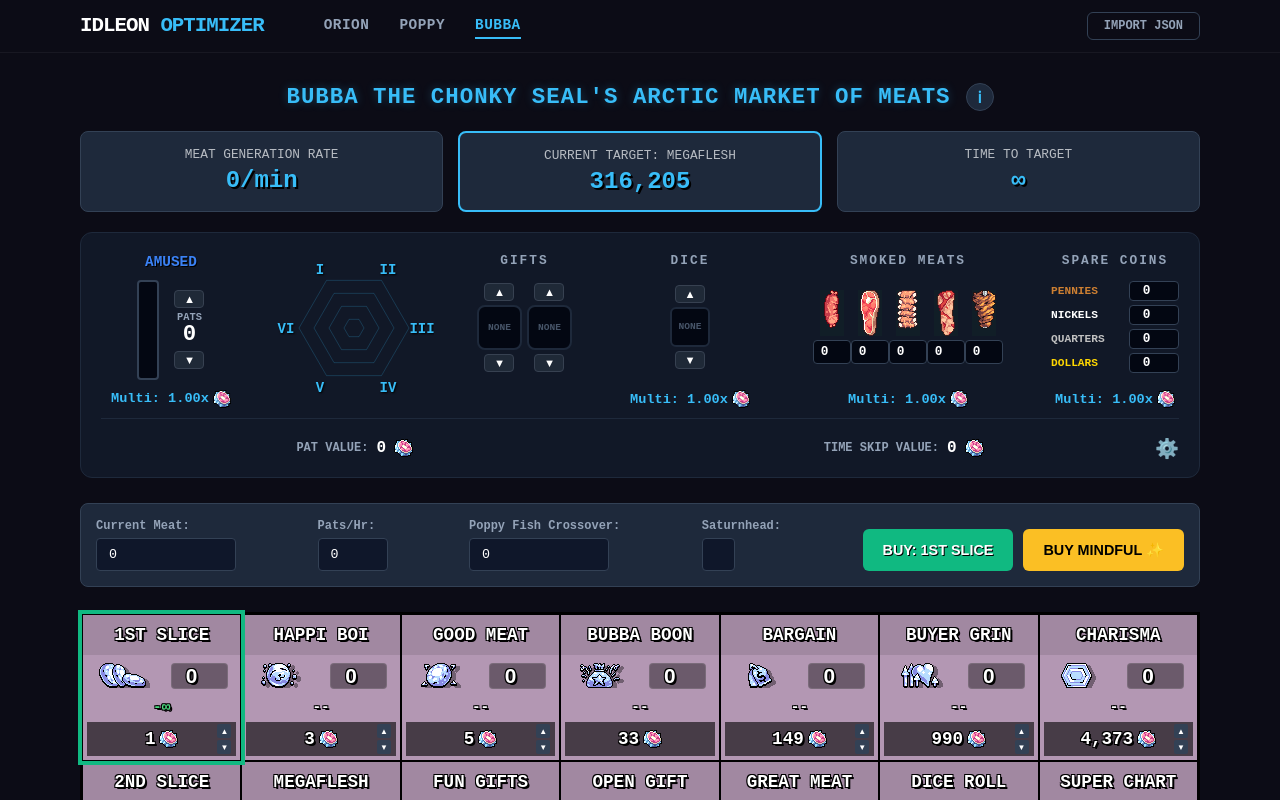
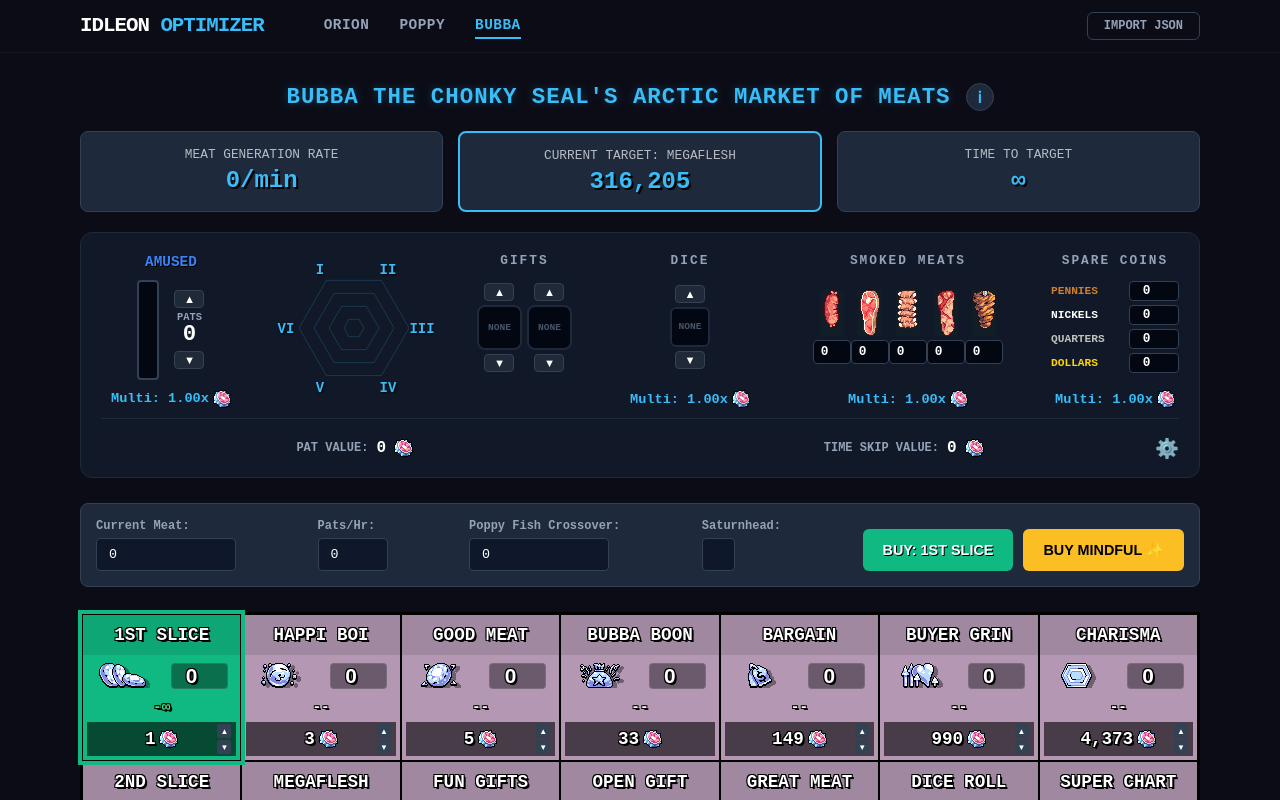
Before and after one commit to deixadilson/idleon-optimizer, a Nuxt app: page /bubba in a window 1280 px wide. Shown: the top 800 px of the page. Built offline with nearby package versions, Linux system fonts and the light colour scheme.

Commit message:
feat: Big Tenderloin and Real Love Bubba mechanics

```diff
--- a/app/composables/useBubba.ts
+++ b/app/composables/useBubba.ts
@@ -95,7 +95,8 @@ export const useBubba = () => {
   const meatPerPat = computed(() => {
     const joyMulti = charismaBonuses.value.joy;
     const giftHappyMult = state.selectedGifts.includes(1) ? 1.5 : 1;
-    const hPerPat = (state.levels[1] ?? 0) * joyMulti * giftHappyMult;
+    const realLoveMult = 1 + (state.levels[20] ?? 0) / 100;
+    const hPerPat = (state.levels[1] ?? 0) * joyMulti * giftHappyMult * realLoveMult;
     if (hPerPat <= 0) return 0;
 
     let effectiveSeconds = 0;
@@ -161,7 +162,8 @@ export const useBubba = () => {
     // Instant happiness calculation (matching current UI Meter logic)
     const bonuses = charismaBonuses.value;
     const joyFactor = state.selectedGifts.includes(1) ? 1.5 : 1;
-    const hPerPat = (state.levels[1] ?? 0) * bonuses.joy * joyFactor;
+    const realLoveMult = 1 + (state.levels[20] ?? 0) / 100;
+    const hPerPat = (state.levels[1] ?? 0) * bonuses.joy * joyFactor * realLoveMult;
     const currentH = pats * hPerPat;
 
     const hMult = getHMultFromHappiness(currentH);
@@ -215,7 +217,8 @@ export const useBubba = () => {
     }
 
     const charBonusP1 = getSimulatedCharisma(phase1Emulsified);
-    const hPerPat = (state.levels[1] ?? 0) * charBonusP1.joy * joyFactor;
+    const realLoveMult = 1 + (state.levels[20] ?? 0) / 100;
+    const hPerPat = (state.levels[1] ?? 0) * charBonusP1.joy * joyFactor * realLoveMult;
 
     const cps = config.clicksPerSecond || 7;
     const moveTimes: Record<string, number> = { 'slow': 1.0, 'medium': 0.5, 'fast': 0.2, 'instant': 0 };
@@ -355,10 +358,11 @@ export const useBubba = () => {
   const upgradeAnalysis = computed(() => {
     const joyMulti = charismaBonuses.value.joy;
     const giftHappyMult = state.selectedGifts.includes(1) ? 1.5 : 1;
-    const currentHMult = getHMultFromHappiness(state.activePats * (state.levels[1] ?? 0) * joyMulti * giftHappyMult);
+    const realLoveMultBase = 1 + (state.levels[20] ?? 0) / 100;
+    const currentHMult = getHMultFromHappiness(state.activePats * (state.levels[1] ?? 0) * joyMulti * giftHappyMult * realLoveMultBase);
 
-    const getAvgHMult = (lv: number) => {
-      const hPerPat = lv * joyMulti * giftHappyMult;
+    const getAvgHMult = (lv: number, rlMult: number = realLoveMultBase) => {
+      const hPerPat = lv * joyMulti * giftHappyMult * rlMult;
       if (hPerPat <= 0) return 1;
       const peakBoost = getHMultFromHappiness(hPerPat) - 1;
       const effectiveSeconds = peakBoost * Math.sqrt(hPerPat) * 1.2;
@@ -481,8 +485,29 @@ export const useBubba = () => {
         speedupMultiplier = 1 + totalGainScore / currentHustleTotal;
       }
 
+      if (i === 14) {
+        const { count, sides } = diceStats.value;
+
+        let product = 1;
+        let hasActiveDice = false;
+
+        for (let j = 0; j < count; j++) {
+          const val = state.diceValues[j] || 0;
+          if (val > 0) {
+            const scaledVal = val <= 6 ? val : 6 + (val - 6) * 0.4;
+            product *= scaledVal;
+            hasActiveDice = true;
+          }
+        }
+
+        const maxScaledVal = sides <= 6 ? sides : 6 + (sides - 6) * 0.4;
+        const newProduct = (hasActiveDice ? product : 1) * maxScaledVal;
+        const expectedNextDiceMulti = 1 + (newProduct / 100);
+
+        speedupMultiplier = expectedNextDiceMulti / diceMulti.value;
+      }
+
       if (i === 15) {
-        // Smoker Speedup
         const rates = [0.02, 0.03, 0.04, 0.06, 0.10];
         let maxRelBoost = 0;
         for (let j = 0; j < 5; j++) {
@@ -491,6 +516,21 @@ export const useBubba = () => {
           if (rel > maxRelBoost) maxRelBoost = rel;
         }
         speedupMultiplier = 1 + maxRelBoost;
+      }
+
+      if (i === 20) {
+        const rlMultBase = 1 + (state.levels[20] ?? 0) / 100;
+        const rlMultNext = 1 + ((state.levels[20] ?? 0) + 1) / 100;
+
+        const hMultBase = getAvgHMult(state.levels[1] ?? 0, rlMultBase);
+        const hMultNext = getAvgHMult(state.levels[1] ?? 0, rlMultNext);
+
+        const genWithBase = getMeatGen(state.levels, hMultBase);
+        const genWithNext = getMeatGen(state.levels, hMultNext);
+
+        if (genWithBase > 0) {
+          speedupMultiplier = genWithNext / genWithBase;
+        }
       }
 
       const isHappiBoi = (i === 1);
@@ -518,6 +558,6 @@ export const useBubba = () => {
 
   return {
     state, UPGRADE_NAMES,
-    meatGen: computed(() => getMeatGen(state.levels, getHMultFromHappiness(state.activePats * (state.levels[1] ?? 0) * charismaBonuses.value.joy * (state.selectedGifts.includes(1) ? 1.5 : 1)))), target: computed(() => ({ name: "Megaflesh", cost: getUpgradeCost(8, state.levels[8] ?? 0, state.mindfulOffsets[8] ?? 0, state.levels), index: 8 })), upgradeAnalysis, bestUpgradeIndex: computed(() => { let bestIdx = -1, maxEff = 0; upgradeAnalysis.value.forEach((upg, i) => { if (i !== 8 && !MINDFUL_RESTRICTED.includes(i) && upg.efficiency > maxEff) { maxEff = upg.efficiency; bestIdx = i; } }); return bestIdx; }), getHMultFromHappiness, charismaBonuses, MINDFUL_RESTRICTED, diceStats, diceMulti, smokerMulti, spareCoinsMulti, maxPats, meatPerPat, twoHourSkip, openGiftMegaPush, megaPushSimulation, getUpgradeCost
+    meatGen: computed(() => getMeatGen(state.levels, getHMultFromHappiness(state.activePats * (state.levels[1] ?? 0) * charismaBonuses.value.joy * (state.selectedGifts.includes(1) ? 1.5 : 1) * (1 + (state.levels[20] ?? 0) / 100)))), target: computed(() => ({ name: "Megaflesh", cost: getUpgradeCost(8, state.levels[8] ?? 0, state.mindfulOffsets[8] ?? 0, state.levels), index: 8 })), upgradeAnalysis, bestUpgradeIndex: computed(() => { let bestIdx = -1, maxEff = 0; upgradeAnalysis.value.forEach((upg, i) => { if (i !== 8 && !MINDFUL_RESTRICTED.includes(i) && upg.efficiency > maxEff) { maxEff = upg.efficiency; bestIdx = i; } }); return bestIdx; }), getHMultFromHappiness, charismaBonuses, MINDFUL_RESTRICTED, diceStats, diceMulti, smokerMulti, spareCoinsMulti, maxPats, meatPerPat, twoHourSkip, openGiftMegaPush, megaPushSimulation, getUpgradeCost
   };
 };
--- a/app/composables/usePoppy.ts
+++ b/app/composables/usePoppy.ts
@@ -218,7 +218,7 @@ export const usePoppy = () => {
     let maxPondDirectEfficiency = 0;
     let avgPondDirectCost = 0;
 
-    if (rawGen > 0 && isFinite(currentTimeToBurden)) {
+    if (rawGen > 0 && isFinite(currentTimeToBurden) && currentTimeToBurden > 0) {
       let totalPondCost = 0;
       let count = 0;
       directPondIndices.forEach(idx => {
@@ -303,7 +303,7 @@ export const usePoppy = () => {
     let maxDirectEfficiency = 0;
     let avgDirectCost = 0;
 
-    if (bluefinGen > 0 && isFinite(currentBluefinTargetTime)) {
+    if (bluefinGen > 0 && isFinite(currentBluefinTargetTime) && currentBluefinTargetTime > 0) {
       let totalEff = 0;
       let totalCost = 0;
       directIndices.forEach(idx => {
@@ -377,7 +377,7 @@ export const usePoppy = () => {
             }
           }
         }
-      } else if (bluefinGen === 0 && i === 0) {
+      } else if (state.tarLevels.every(lv => lv === 0) && i === 0) {
         efficiency = 0.000001;
         timeSaved = Infinity;
       }
--- a/app/pages/bubba.vue
+++ b/app/pages/bubba.vue
@@ -79,7 +79,7 @@ const adjustMindfulOffset = (idx: number, delta: number) => {
   if (next >= 0 && next < currentLevel) state.mindfulOffsets[idx] = next;
 };
 
-const currentH = computed(() => (state.activePats ?? 0) * (state.levels[1] ?? 0) * (charismaBonuses.value.joy ?? 1) * (state.selectedGifts.includes(1) ? 1.5 : 1));
+const currentH = computed(() => (state.activePats ?? 0) * (state.levels[1] ?? 0) * (charismaBonuses.value.joy ?? 1) * (state.selectedGifts.includes(1) ? 1.5 : 1) * (1 + (state.levels[20] ?? 0) / 100));
 const currentHMult = computed(() => getHMultFromHappiness(currentH.value));
 
 const hTiers = [
@@ -115,12 +115,12 @@ const radarPoints = computed(() => {
 });
 
 const charismaChartData = [
-  { id: 'I', name: 'HUSTLE', bonus: (b: any) => `${b.hustle.toFixed(2)}x` },
-  { id: 'II', name: 'RIZZ', bonus: (b: any) => `-${(b.rizz * 100).toFixed(1)}% Cost` },
-  { id: 'III', name: 'JOY', bonus: (b: any) => `${b.joy.toFixed(2)}x Happiness` },
-  { id: 'IV', name: 'COURAGE', bonus: (b: any) => `+${b.courage}% Dice Luk` },
-  { id: 'V', name: 'MINDFUL', bonus: (b: any) => `+${b.mindful.toFixed(0)}% 2x LVs` },
-  { id: 'VI', name: 'SAVVY', bonus: (b: any) => `+${b.savvy}% Coins` },
+  { id: 'I', name: 'HUSTLE', bonus: (b: any) => `${parseFloat(b.hustle.toFixed(2))}x` },
+  { id: 'II', name: 'RIZZ', bonus: (b: any) => `-${parseFloat((b.rizz * 100).toFixed(1))}% Cost` },
+  { id: 'III', name: 'JOY', bonus: (b: any) => `${parseFloat(b.joy.toFixed(2))}x Happiness` },
+  { id: 'IV', name: 'COURAGE', bonus: (b: any) => `+${parseFloat(b.courage.toFixed(2))}% Dice Luk` },
+  { id: 'V', name: 'MINDFUL', bonus: (b: any) => `+${parseFloat(b.mindful.toFixed(0))}% 2x LVs` },
+  { id: 'VI', name: 'SAVVY', bonus: (b: any) => `+${parseFloat(b.savvy.toFixed(2))}% Coins` },
 ];
 
 const cycleDiceValue = (idx: number, direction: number) => {
@@ -355,7 +355,7 @@ const recommendedUpgrades = computed(() => {
 
       <div class="settings-bar">
         <div class="input-group"><label>Current Meat:</label><input type="text" v-model="meatInputDisplay" @input="handleInput" @blur="handleBlur" class="styled-input" style="width: 140px;" /></div>
-        <div class="input-group"><label>Pats/Hr:</label><input type="number" step="0.1" min="0" max="10" v-model.number="state.patsPerHour" class="styled-input" style="width: 70px;" /></div>
+        <div class="input-group"><label>Pats/Hr:</label><input type="number" step="0.1" min="0" v-model.number="state.patsPerHour" class="styled-input" style="width: 70px;" /></div>
         <div class="input-group"><label>Poppy Fish Crossover:</label><input type="text" v-model="poppyInputDisplay" @blur="handlePoppyBlur" class="styled-input" style="width: 140px;" /></div>
         <div class="input-group">
           <label>Saturnhead:</label>
@@ -385,7 +385,7 @@ const recommendedUpgrades = computed(() => {
               <span :class="{ 'mindful-active': (state.mindfulOffsets[i] ?? 0) > 0 }">{{ formatNumber(upg.cost) }}</span>
               <img src="/bubba/meat-icon.png" class="meat-mini-icon" />
             </div>
-            <div class="cost-adj-controls" v-if="!MINDFUL_RESTRICTED.includes(i)">
+            <div class="cost-adj-controls" v-if="!MINDFUL_RESTRICTED.includes(i) || (i === 15 && (state.levels[8] ?? 0) >= 9)">
               <button @click="adjustMindfulOffset(i, -1)" class="cost-chevron">▲</button>
               <button @click="adjustMindfulOffset(i, 1)" class="cost-chevron">▼</button>
             </div>
@@ -624,7 +624,7 @@ const recommendedUpgrades = computed(() => {
 
 .upgrade-grid { display: grid; grid-template-columns: repeat(7, 1fr); border: 2px solid #000; width: 100%; margin: 0 auto 30px auto; }
 .upgrade-card { background: #b397b3; border: 1px solid #000; display: flex; flex-direction: column; position: relative; }
-.upgrade-card.best { outline: 4px solid #10b981; z-index: 5; }
+.upgrade-card.best { outline: 4px solid #10b981; z-index: 5; background: #10b981 }
 .row-title, .cost-container, .level-box input, .row-time { color: #fff; text-shadow: 2px 2px 0 #000, -1px -1px 0 #000, 1px -1px 0 #000, -1px 1px 0 #000, 1px 1px 0 #000; font-weight: bold; }
 .row-title { height: 40px; display: flex; align-items: center; text-align: center; justify-content: center; font-size: 1.1rem; background: rgba(0, 0, 0, 0.1); }
 .row-mid { display: flex; align-items: center; justify-content: space-around; padding: 8px 5px; }
```
Also changed, not shown: app/app.vue (+17 -9 lines).
